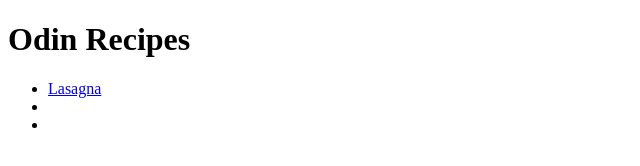
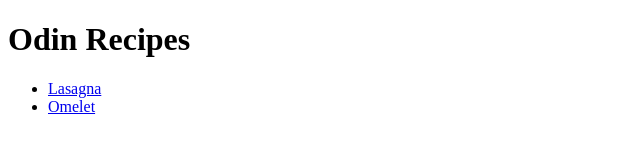
Before and after one commit to khoadauvang/odin-recipes, a plain HTML site: page index.html in a window 1280 px wide. Shown: the full height of the page, 0-640 px from the left. Drawn offline with Linux system fonts and the light colour scheme.

Commit message:
Update file index.html

```diff
--- a/index.html
+++ b/index.html
@@ -8,8 +8,7 @@
         <h1>Odin Recipes</h1>
         <ul>
             <li><a href="C:\Users\DELL\Desktop\Self-Taught_FullStack\odin-recipes\recipes\lasagna.html">Lasagna</a></li>
-            <li></li>
-            <li></li>
+            <li><a href="C:\Users\DELL\Desktop\Self-Taught_FullStack\odin-recipes\recipes\omelet.html">Omelet</a></li>
         </ul>
     </body>
 </html>
```
